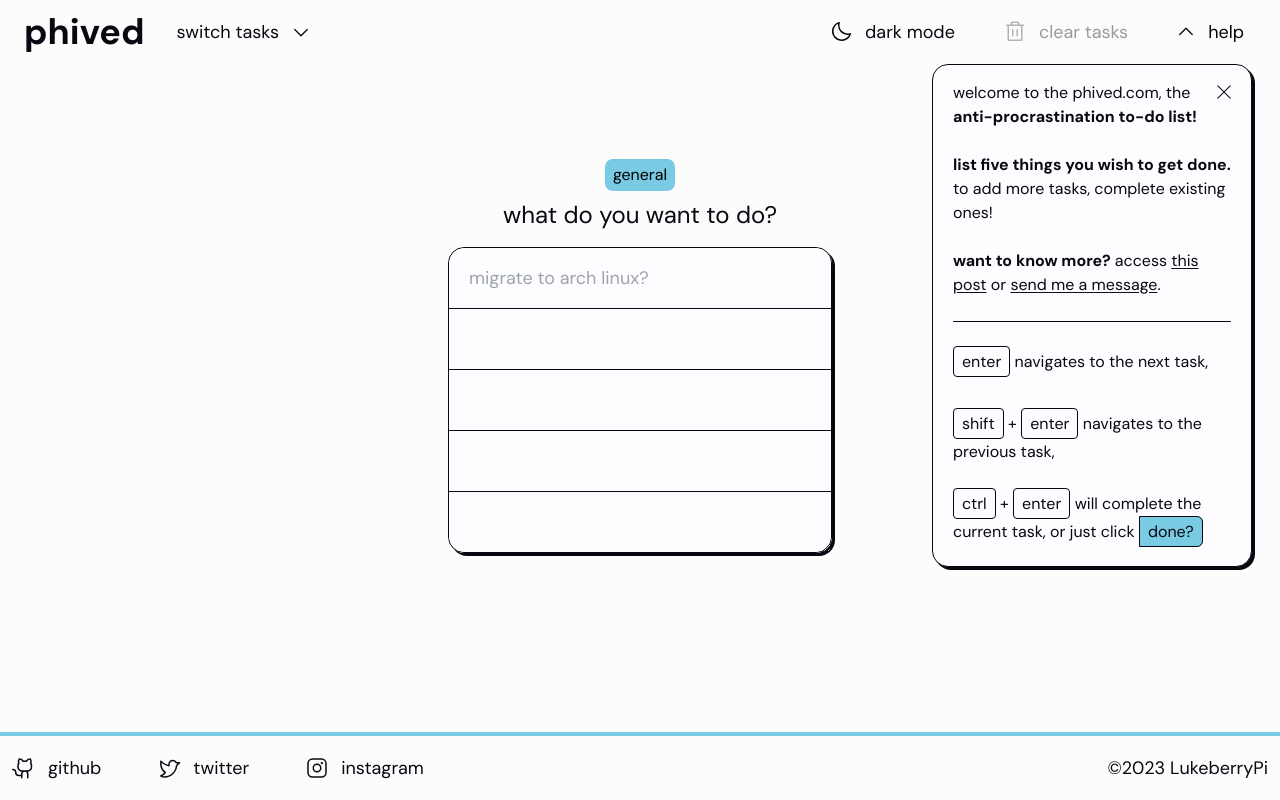
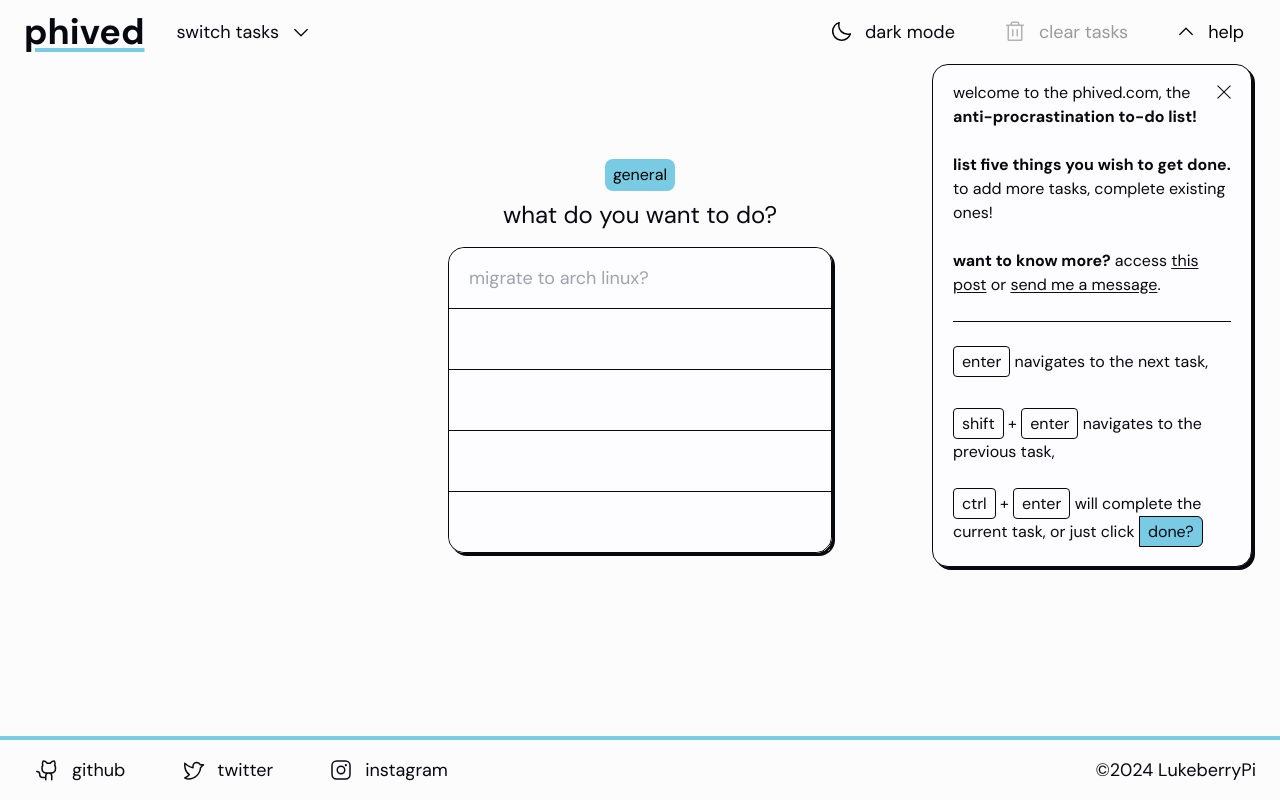
Before and after one commit to LukeberryPi/phived, a React (Vite) app: page / in a window 1280 px wide. Built offline with nearby package versions, Linux system fonts and the light colour scheme.

Commit message:
change year + refactor footer

```diff
--- a/src/components/Footer.tsx
+++ b/src/components/Footer.tsx
@@ -8,9 +8,9 @@ export function Footer() {
         isDailyPage()
           ? "border-dailyGreen dark:border-dailyPurple"
           : "border-berryBlue dark:border-purpleRain"
-      } fixed bottom-0 box-content hidden h-16 w-full items-center justify-center border-t-4 sm:flex sm:justify-between sm:px-6`}
+      } fixed bottom-0 hidden h-16 w-full items-center justify-between border-t-4 px-6 sm:flex`}
     >
-      <div className="flex h-full items-center justify-between space-x-8">
+      <div className="flex h-full items-center justify-between gap-8">
         <a
           className="group flex select-none items-center gap-3 rounded-2xl py-2 px-3 transition-all hover:bg-trueBlack hover:ease-in-out dark:hover:bg-trueWhite"
           target="_blank"
@@ -49,9 +49,9 @@ export function Footer() {
         target="_blank"
         rel="noreferrer"
         href="https://twitter.com/LukeberryPi"
-        className="hidden rounded-2xl py-2 px-3 text-lg text-trueBlack decoration-trueBlack underline-offset-4 hover:underline dark:text-trueWhite dark:decoration-trueWhite md:block"
+        className="hidden text-lg text-trueBlack decoration-trueBlack underline-offset-4 hover:underline dark:text-trueWhite dark:decoration-trueWhite md:block"
       >
-        ©2023 LukeberryPi
+        ©2024 LukeberryPi
       </a>
     </footer>
   );
--- a/src/components/Header.tsx
+++ b/src/components/Header.tsx
@@ -35,13 +35,17 @@ export function Header() {
       <div className="hidden items-center gap-8 text-trueBlack sm:flex">
         <a
           href="/"
-          className="hidden cursor-pointer text-4xl font-bold text-trueBlack transition-transform active:scale-95 dark:text-trueWhite md:flex"
+          className={`hidden cursor-pointer text-4xl font-bold text-trueBlack underline decoration-4 underline-offset-4 ${
+            isDailyPage()
+              ? "decoration-dailyGreen dark:decoration-dailyPurple"
+              : "decoration-berryBlue dark:decoration-purpleRain"
+          } transition-transform active:scale-95 dark:text-trueWhite md:flex`}
         >
           phived
         </a>
         <ModeSelector />
       </div>
-      <nav className="flex h-full items-center justify-between space-x-4 tiny:space-x-10 sm:space-x-6">
+      <nav className="flex h-full items-center justify-between gap-4 tiny:gap-10 sm:gap-6">
         <button
           onClick={toggleDarkMode}
           role="switch"
@@ -96,12 +100,12 @@ export function Header() {
         <button
           aria-expanded={showHelpMenu}
           onClick={showHelpMenu ? closeHelpMenu : openHelpMenu}
-          className="group relative hidden cursor-pointer select-none flex-col items-center rounded-2xl p-2 transition-all sm:flex-row sm:gap-3 sm:px-3 sm:hover:ease-in-out lg:flex"
+          className="group relative hidden cursor-pointer select-none flex-col items-center rounded-2xl p-2 sm:flex-row sm:gap-3 sm:px-3 sm:hover:ease-in-out lg:flex"
         >
           <span
             className={`h-fit w-fit ${
               showHelpMenu ? "rotate-0" : "rotate-180"
-            } transition-all`}
+            }`}
           >
             <CaretUp className="fill-trueBlack dark:fill-trueWhite" />
           </span>
--- a/src/components/ModeSelector.tsx
+++ b/src/components/ModeSelector.tsx
@@ -19,9 +19,7 @@ export function ModeSelector() {
         >
           <p className="text-trueBlack dark:text-trueWhite">switch tasks</p>
           <span
-            className={`h-fit w-fit ${
-              showModes ? "rotate-0" : "rotate-180"
-            } transition-all`}
+            className={`h-fit w-fit ${showModes ? "rotate-0" : "rotate-180"}`}
           >
             <CaretUp className="fill-trueBlack dark:fill-trueWhite" />
           </span>
--- a/src/components/ModeSelectorMobile.tsx
+++ b/src/components/ModeSelectorMobile.tsx
@@ -19,9 +19,7 @@ export function ModeSelectorMobile() {
         >
           <p className="text-trueBlack dark:text-trueWhite">switch tasks</p>
           <span
-            className={`h-fit w-fit ${
-              showModes ? "rotate-0" : "rotate-180"
-            } transition-all`}
+            className={`h-fit w-fit ${showModes ? "rotate-0" : "rotate-180"}`}
           >
             <CaretUp className="fill-trueBlack dark:fill-trueWhite" />
           </span>
```
